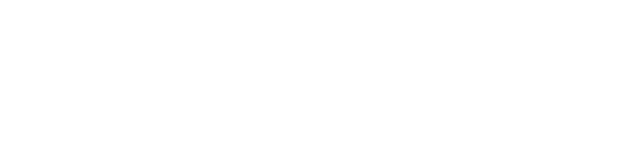
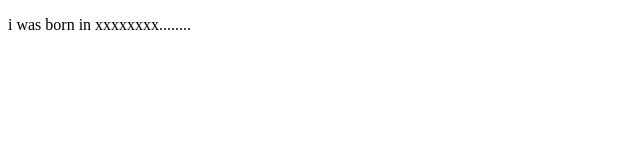
Before and after one commit to suresh211/CSDproject, a plain HTML site: page index.html in a window 1280 px wide. Shown: the whole page, without its empty margins (0-640 px from the left). Drawn offline with Linux system fonts and the light colour scheme.

Commit message:
Added new content to index.html

```diff
--- a/index.html
+++ b/index.html
@@ -4,6 +4,7 @@
     <meta charset="UTF-8">
     <meta name="viewport" content="width=device-width, initial-scale=1.0">
     <title>hi my name </title>
+<p>  i was born in xxxxxxxx........</p>
 
 </head>
 <body>
```
